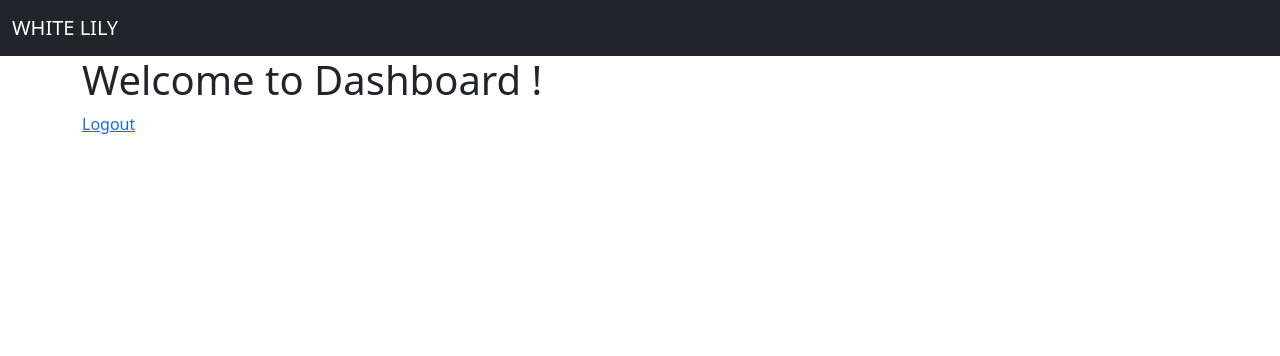
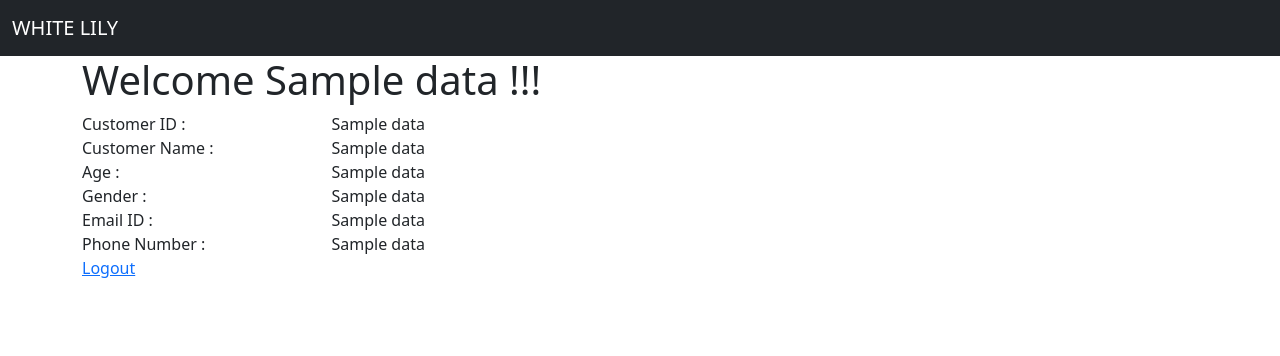
Before and after one commit to abhijithk666/flask_task, a Flask app: template templates/dashboard.html in a window 1280 px wide. Shown: the top 356 px of the page. Run offline with Flask 2, Linux system fonts and the light colour scheme; the template is opened without the code that fills it: most values are stand-ins (such as "Sample title", 1, 10 or a date in 2020); some libraries are stand-ins or nearby versions.

Commit message:
added dashboard

```diff
--- a/app.py
+++ b/app.py
@@ -44,7 +44,8 @@ def login():
             session['id'] = account['id']
             session['username'] = account['username']
             msg = 'Logged in successfully !'
-            return render_template('dashboard.html', msg = msg)
+            user=request.form.get('username')
+            return redirect(url_for('dashboard'))
         else:
             msg = 'Incorrect username / password !'
     return render_template('login.html', msg = msg)
@@ -89,7 +90,16 @@ def register():
     return render_template('register.html', msg = msg)
 
 
-
+@app.route('/dashboard')
+def dashboard():
+    #print('success')
+    cursor=mysql.connection.cursor()
+    user=session['username']
+    #print(user)
+    cursor.execute("select * from user where name=%s",(user,))
+    data= cursor.fetchone()
+    #print(data)
+    return render_template('dashboard.html',data=data)
 
 
 
--- a/templates/dashboard.html
+++ b/templates/dashboard.html
@@ -5,9 +5,35 @@
 {% endblock %}
 
 {% block body %}
+
 <div class="container">
     <div class="msg">{{ msg }}</div>
-    <h1>Welcome to Dashboard !</h1>
+
+    <h1>Welcome {{ data[1] }} !!!</h1>
+    <div class="row">
+        <div class="col-md-5">
+            <div class="d-flex ">
+                <div class="me-4 col-6">Customer ID :</div><div class="col-6">{{ data[0]}}</div>
+            </div>
+            <div class="d-flex ">
+                <div class="me-4 col-6">Customer Name :</div><div class="col-6">{{ data[1]}}</div>
+            </div>
+            <div class="d-flex ">
+                <div class="me-4 col-6">Age :</div><div class="col-6">{{ data[2]}}</div>
+            </div>
+            <div class="d-flex ">
+                <div class="me-4 col-6">Gender :</div><div class="col-6">{{ data[3]}}</div>
+            </div>
+            <div class="d-flex ">
+                <div class="me-4 col-6">Email ID :</div><div class="col-6">{{ data[4]}}</div>
+            </div>
+            <div class="d-flex ">
+                <div class="me-4 col-6">Phone Number :</div><div class="col-6">{{ data[5]}}</div>
+            </div>
+        </div>
+    </div>
+
     <a href="{{url_for('login')}}">Logout</a>
+
 </div>
 {% endblock %}
```
